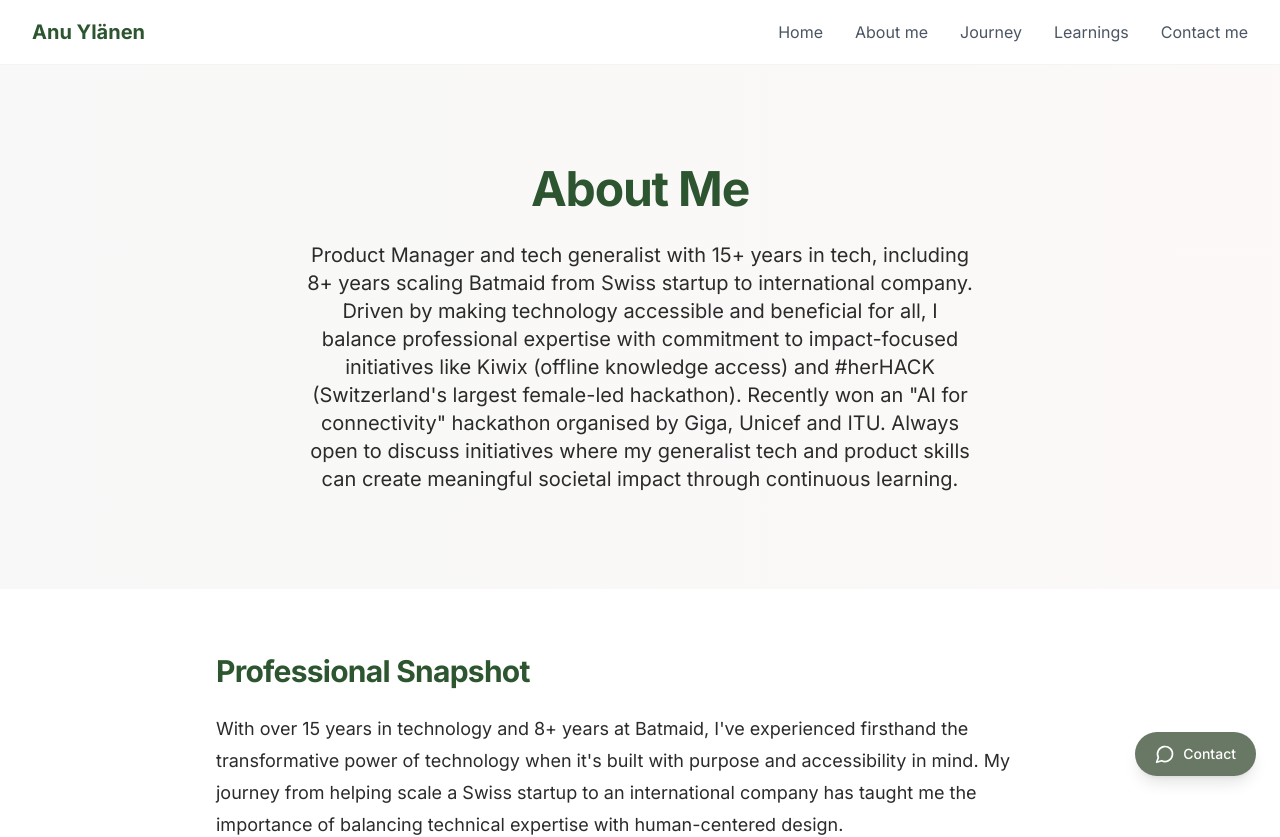
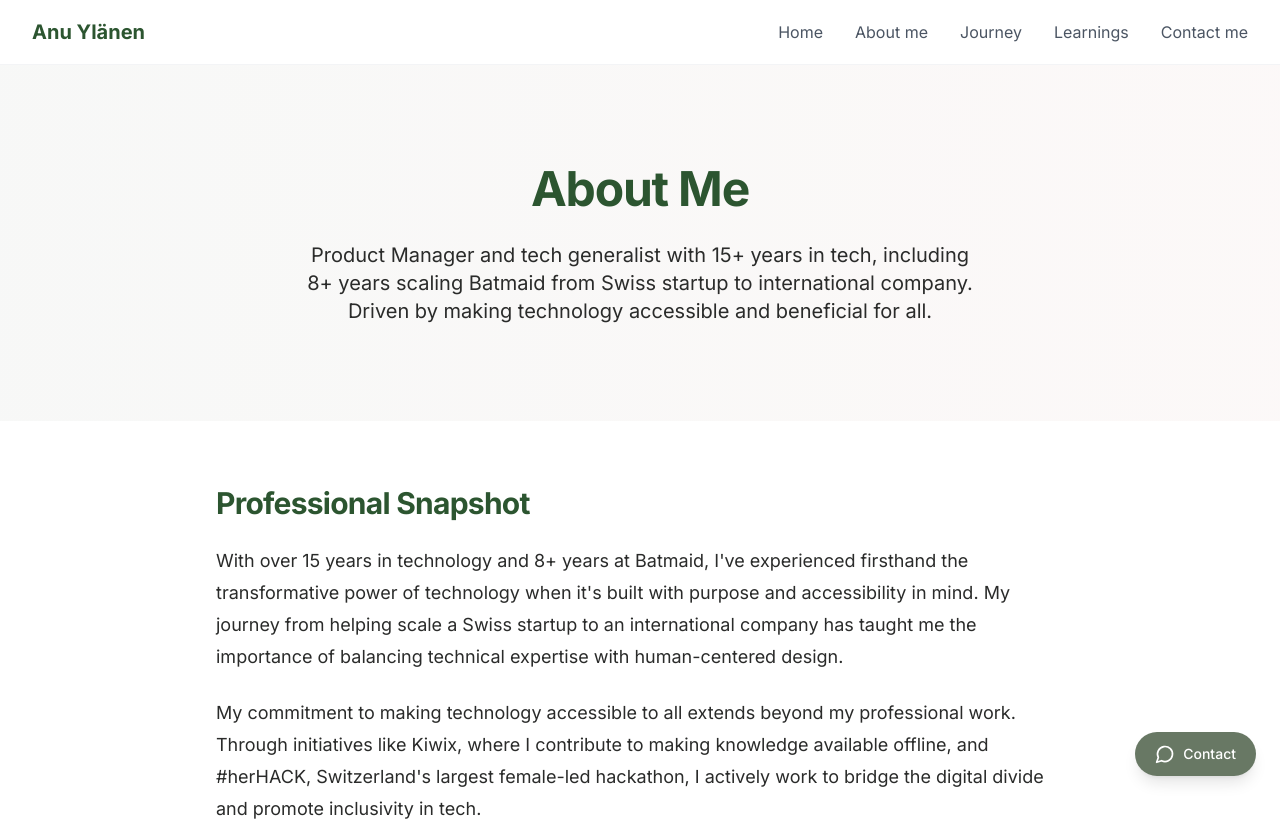
Before and after one commit to anupulu/anupulu.github.io, a Next.js app: page /about in a window 1280 px wide. Shown: the top 837 px of the page. Built offline with nearby package versions, Linux system fonts and the light colour scheme.

Commit message:
Update About page: make hero section more concise

```diff
--- a/app/about/page.tsx
+++ b/app/about/page.tsx
@@ -54,7 +54,7 @@ export default function AboutPage() {
 
   return (
     <main className="min-h-screen">
-      {/* Hero Section */}
+      {/* Hero Section - Super concise */}
       <section className="relative bg-gradient-to-r from-sage-green/5 to-muted-terracotta/5 py-16 md:py-24">
         <div className="max-w-4xl mx-auto px-4 sm:px-6">
           <div className="text-center">
@@ -62,13 +62,13 @@ export default function AboutPage() {
               About Me
             </h1>
             <p className="text-base sm:text-lg md:text-xl text-text-dark max-w-2xl mx-auto">
-              Product Manager and tech generalist with 15+ years in tech, including 8+ years scaling Batmaid from Swiss startup to international company. Driven by making technology accessible and beneficial for all, I balance professional expertise with commitment to impact-focused initiatives like Kiwix (offline knowledge access) and #herHACK (Switzerland's largest female-led hackathon). Recently won an "AI for connectivity" hackathon organised by Giga, Unicef and ITU. Always open to discuss initiatives where my generalist tech and product skills can create meaningful societal impact through continuous learning.
+              Product Manager and tech generalist with 15+ years in tech, including 8+ years scaling Batmaid from Swiss startup to international company. Driven by making technology accessible and beneficial for all.
             </p>
           </div>
         </div>
       </section>
 
-      {/* Professional Snapshot */}
+      {/* Professional Snapshot - Expanded details */}
       <section
         className="max-w-4xl mx-auto px-4 sm:px-6 py-16"
         aria-labelledby="snapshot-heading"
```
